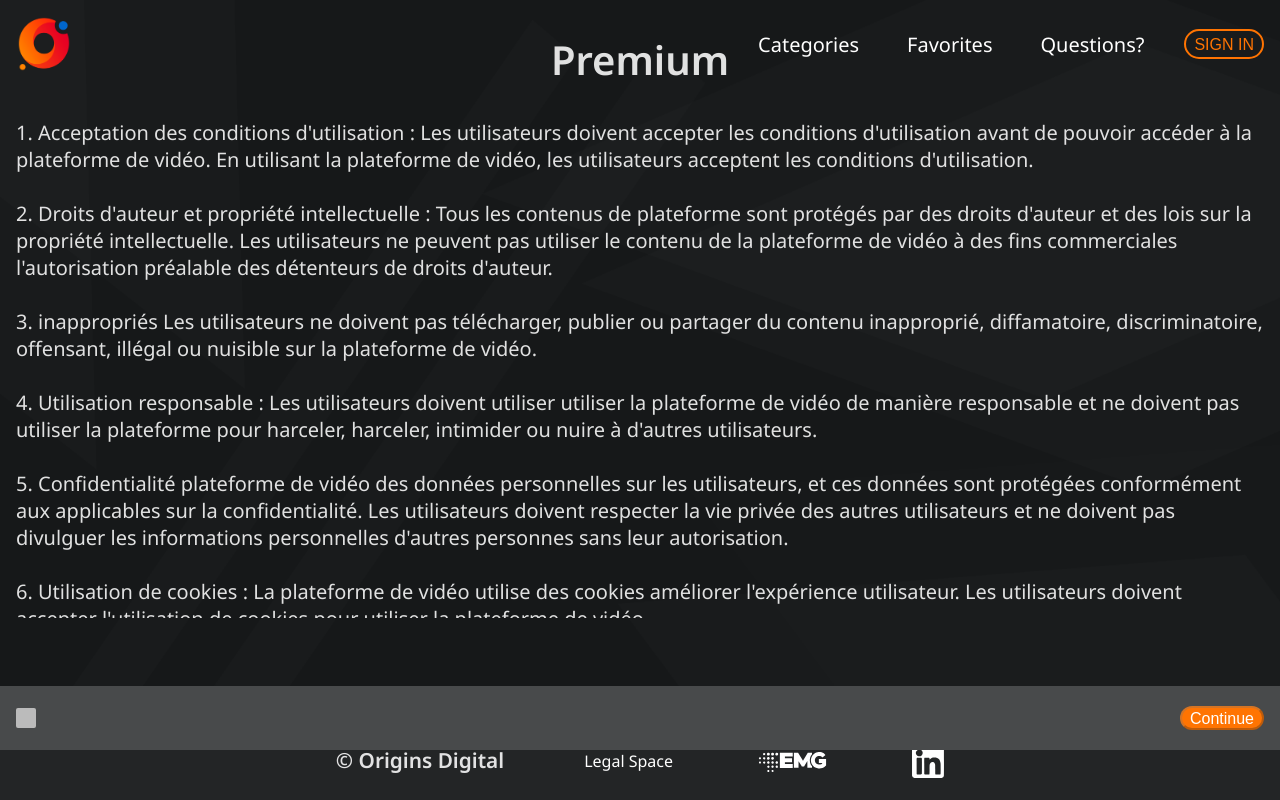
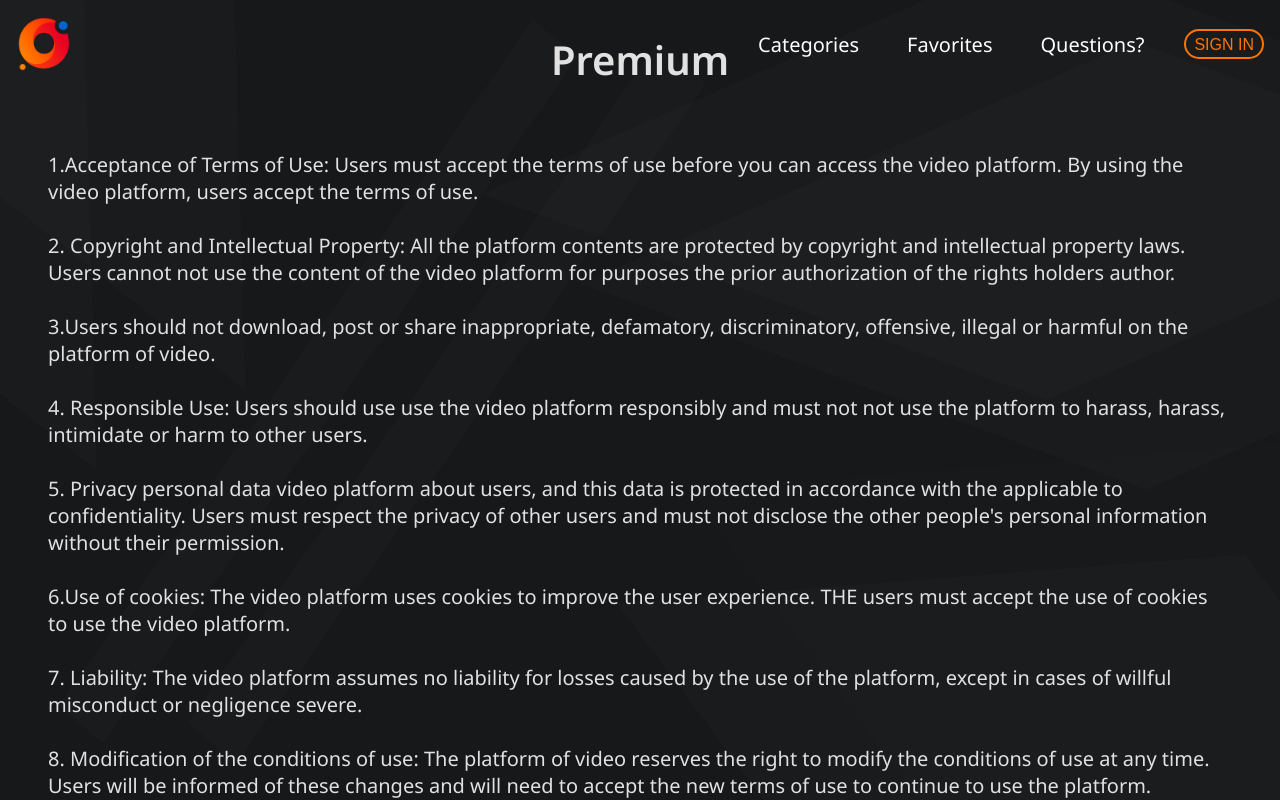
Before and after one commit to WildCodeSchool/2022-11-JS-RemoteFR-Geekrew-P3-OriginsDigital, a React (Vite) app in the folder frontend/: page /subscribes/terms in a window 1280 px wide. Shown: the top 800 px of the page. Built offline with nearby package versions, Linux system fonts and the light colour scheme; no server answers.

Commit message:
css changes on SubscibesTerms page

```diff
--- a/frontend/src/pages/SubscribesTerms.jsx
+++ b/frontend/src/pages/SubscribesTerms.jsx
@@ -21,44 +21,41 @@ function SubscribesTerms() {
       <h1 className={styles.titleTerms}>Premium</h1>
       <div className={styles.divTextTerms}>
         <p className={styles.textTerms}>
-          1. Acceptation des conditions d'utilisation : Les utilisateurs doivent
-          accepter les conditions d'utilisation avant de pouvoir accéder à la
-          plateforme de vidéo. En utilisant la plateforme de vidéo, les
-          utilisateurs acceptent les conditions d'utilisation. <br /> <br /> 2.
-          Droits d'auteur et propriété intellectuelle : Tous les contenus de
-          plateforme sont protégés par des droits d'auteur et des lois sur la
-          propriété intellectuelle. Les utilisateurs ne peuvent pas utiliser le
-          contenu de la plateforme de vidéo à des fins commerciales
-          l'autorisation préalable des détenteurs de droits d'auteur. <br />
-          <br /> 3. inappropriés Les utilisateurs ne doivent pas télécharger,
-          publier ou partager du contenu inapproprié, diffamatoire,
-          discriminatoire, offensant, illégal ou nuisible sur la plateforme de
-          vidéo. <br />
-          <br /> 4. Utilisation responsable : Les utilisateurs doivent utiliser
-          utiliser la plateforme de vidéo de manière responsable et ne doivent
-          pas utiliser la plateforme pour harceler, harceler, intimider ou nuire
-          à d'autres utilisateurs. <br />
-          <br /> 5. Confidentialité plateforme de vidéo des données personnelles
-          sur les utilisateurs, et ces données sont protégées conformément aux
-          applicables sur la confidentialité. Les utilisateurs doivent respecter
-          la vie privée des autres utilisateurs et ne doivent pas divulguer les
-          informations personnelles d'autres personnes sans leur autorisation.
-          <br /> <br /> 6. Utilisation de cookies : La plateforme de vidéo
-          utilise des cookies améliorer l'expérience utilisateur. Les
-          utilisateurs doivent accepter l'utilisation de cookies pour utiliser
-          la plateforme de vidéo. <br />
-          <br /> 7. Responsabilité : La plateforme de vidéo n'assume aucune
-          responsabilité pour les pertes causés par l'utilisation de la
-          plateforme, sauf en cas de faute intentionnelle ou de négligence
-          grave. <br />
-          <br /> 8. Modification des conditions d'utilisation : La plateforme de
-          vidéo se réserve le droit de modifier les conditions d'utilisation à
-          tout moment. Les utilisateurs seront informés de ces modifications et
-          devront accepter les nouvelles conditions d'utilisation pour continuer
-          à utiliser la plateforme. <br />
-          <br /> 9. Résiliation : La plateforme de vidéo se réserve le droit de
-          l'accès des utilisateurs à la plateforme violation des conditions
-          d'utilisation.
+          1.Acceptance of Terms of Use: Users must accept the terms of use
+          before you can access the video platform. By using the video platform,
+          users accept the terms of use.
+          <br /> <br /> 2. Copyright and Intellectual Property: All the platform
+          contents are protected by copyright and intellectual property laws.
+          Users cannot not use the content of the video platform for purposes
+          the prior authorization of the rights holders author.
+          <br />
+          <br /> 3.Users should not download, post or share inappropriate,
+          defamatory, discriminatory, offensive, illegal or harmful on the
+          platform of video.
+          <br />
+          <br /> 4. Responsible Use: Users should use use the video platform
+          responsibly and must not not use the platform to harass, harass,
+          intimidate or harm to other users. <br />
+          <br /> 5. Privacy personal data video platform about users, and this
+          data is protected in accordance with the applicable to
+          confidentiality. Users must respect the privacy of other users and
+          must not disclose the other people's personal information without
+          their permission.
+          <br /> <br /> 6.Use of cookies: The video platform uses cookies to
+          improve the user experience. THE users must accept the use of cookies
+          to use the video platform.
+          <br />
+          <br /> 7. Liability: The video platform assumes no liability for
+          losses caused by the use of the platform, except in cases of willful
+          misconduct or negligence severe.
+          <br />
+          <br /> 8. Modification of the conditions of use: The platform of video
+          reserves the right to modify the conditions of use at any time. Users
+          will be informed of these changes and will need to accept the new
+          terms of use to continue to use the platform.
+          <br />
+          <br /> 9. Termination: The video platform reserves the right to user
+          access to the platform breach of terms of use.
         </p>
       </div>
       <div className={styles.checkbox}>
--- a/frontend/src/styles/SubscribesTerms.module.scss
+++ b/frontend/src/styles/SubscribesTerms.module.scss
@@ -7,24 +7,24 @@
     margin-top: 2rem;
     margin-left: 1rem;
     margin-right: 1rem;
-    margin-bottom: 6rem;
-    overflow: scroll;
+
 }
 .titleTerms {
     margin-bottom: 2rem;
 }
 .textTerms {
+    margin: 2rem;
     margin-bottom: 2rem;
+    overflow: scroll;
 }
 .checkbox {
     background-color: $grey-light;
     width: 100%;
     height: 4rem;
-    position: absolute;
-    bottom: 50px;
     display: flex;
     flex-direction: row;
     justify-content: space-between;
+    align-items: center;
 }
 .checkAgree {
     color: black;
@@ -105,3 +105,9 @@
      transform: scale(1) rotateY(360deg);
     }
    }
+
+   @media screen and (max-width: 993px) {
+    .contTerms {
+           padding-bottom: 5rem;
+        }
+   }
```
